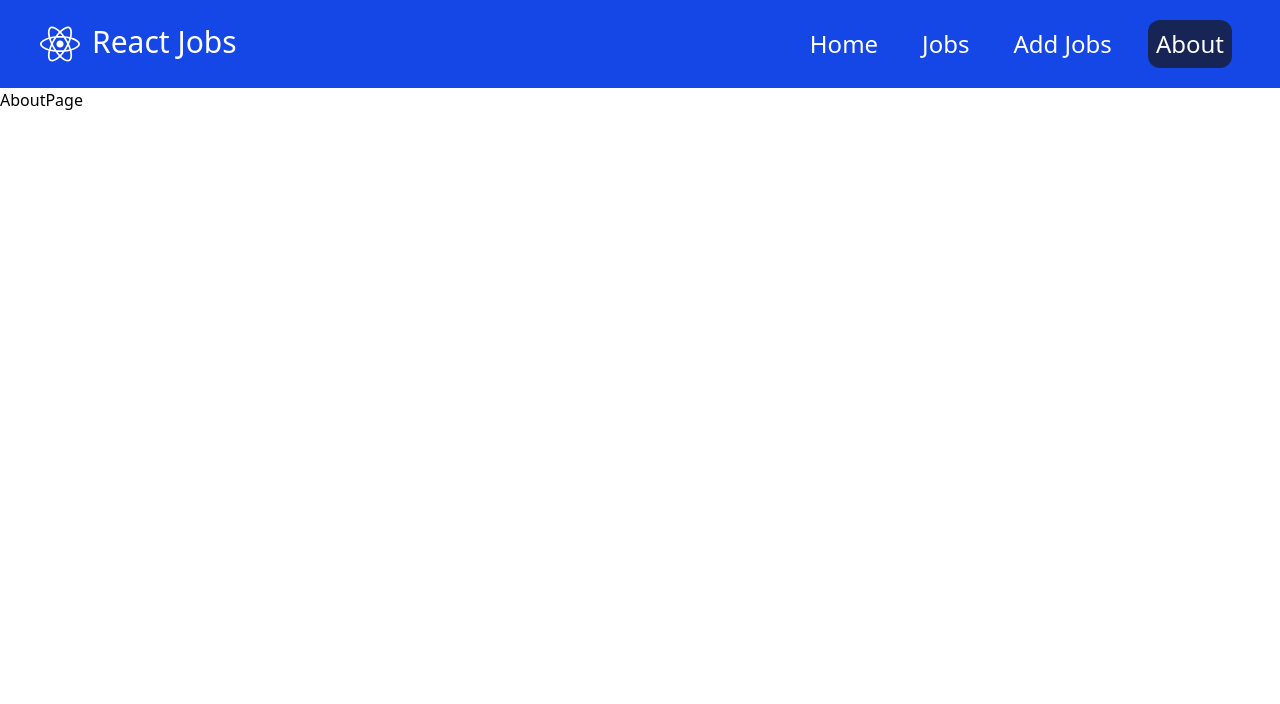
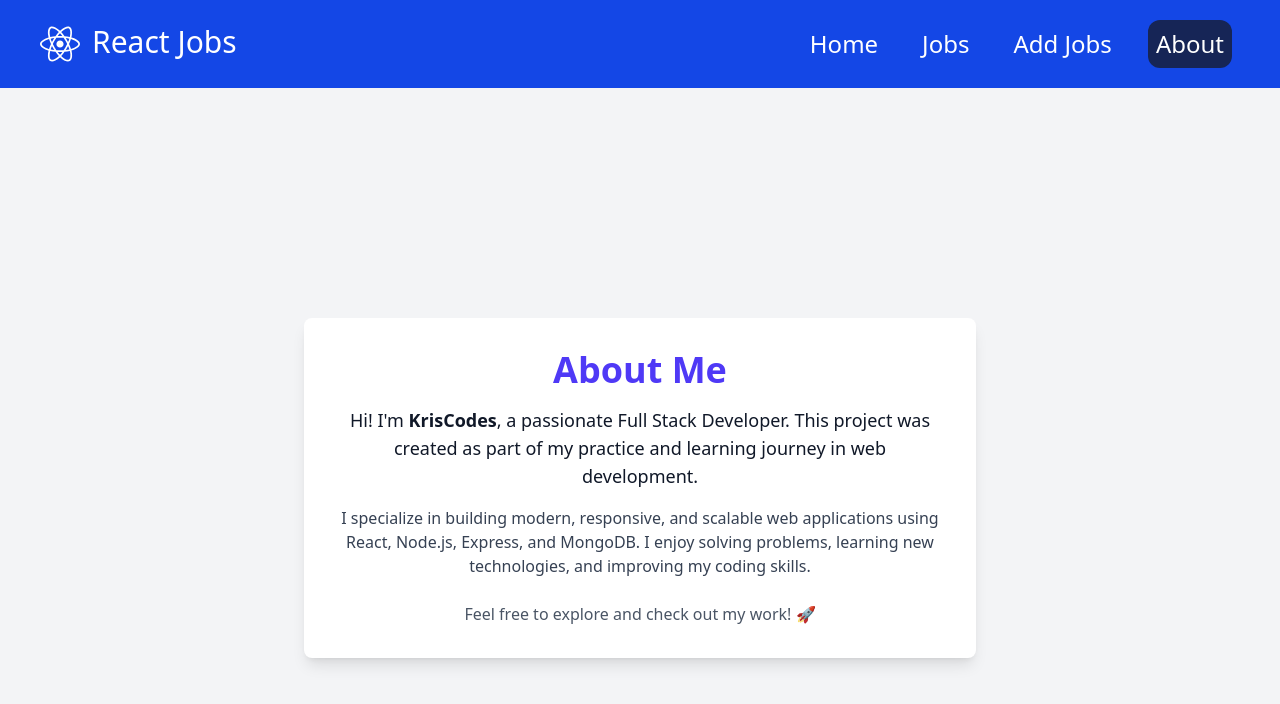
Before and after one commit to KristinAlex1/Job-Portal-Website-React, a React (Vite) app: page /about in a window 1280 px wide. Shown: the top 704 px of the page. Built offline with nearby package versions, Linux system fonts and the light colour scheme.

Commit message:
Added about page

```diff
--- a/src/pages/AboutPage.jsx
+++ b/src/pages/AboutPage.jsx
@@ -2,7 +2,22 @@ import React from 'react'
 
 const AboutPage = () => {
   return (
-    <div>AboutPage</div>
+    <div className="flex flex-col items-center justify-center min-h-screen bg-gray-100 text-gray-900 p-6">
+      <div className="bg-white shadow-lg rounded-lg p-8 max-w-2xl text-center">
+        <h1 className="text-4xl font-bold text-indigo-600 mb-4">About Me</h1>
+        <p className="text-lg">
+          Hi! I'm <span className="font-semibold">KrisCodes</span>, a passionate Full Stack Developer.
+          This project was created as part of my practice and learning journey in web development.
+        </p>
+        <p className="mt-4 text-gray-700">
+          I specialize in building modern, responsive, and scalable web applications using React, Node.js, Express, and MongoDB.
+          I enjoy solving problems, learning new technologies, and improving my coding skills.
+        </p>
+        <p className="mt-6 text-gray-600">
+          Feel free to explore and check out my work! 🚀
+        </p>
+      </div>
+    </div>
   )
 }
 
```
